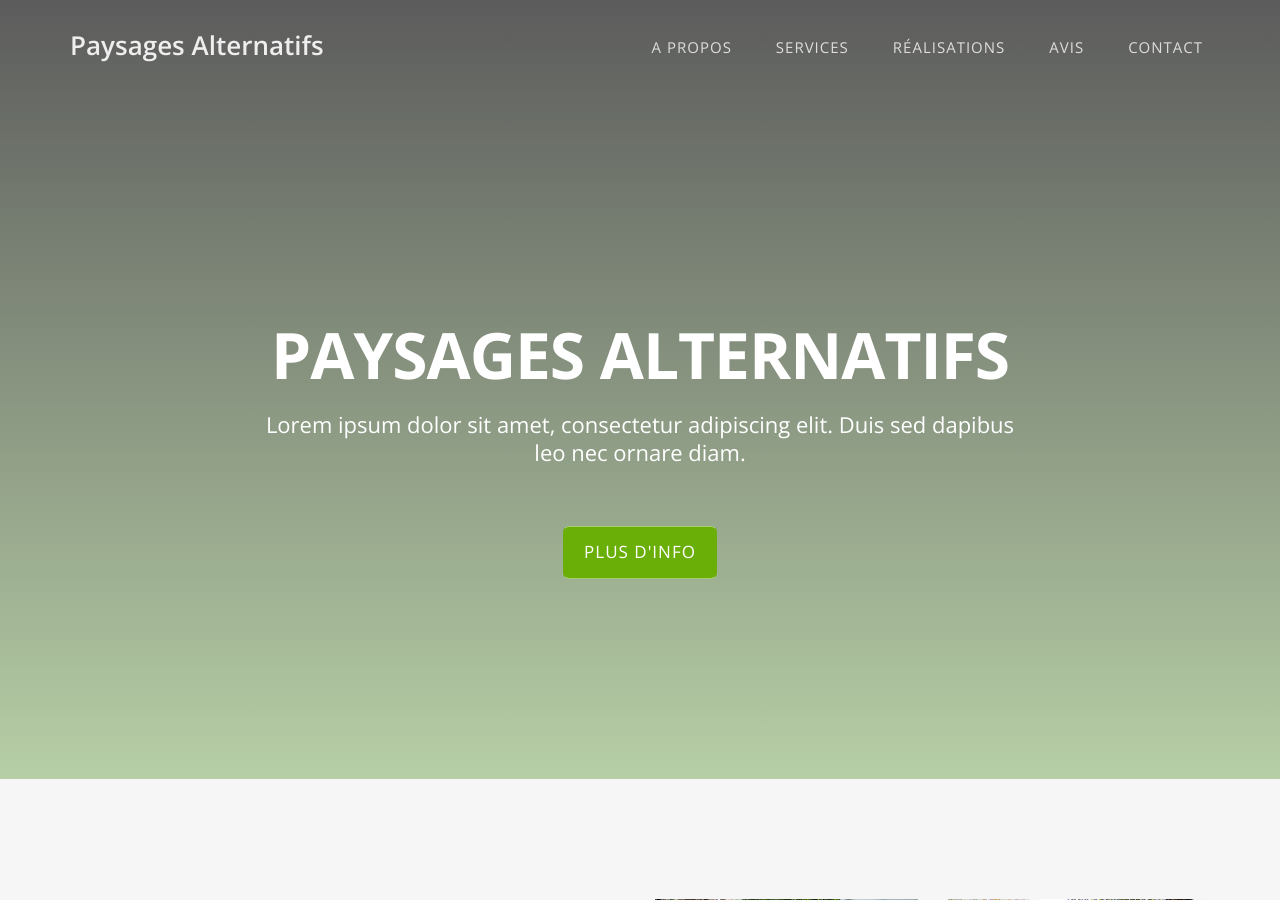
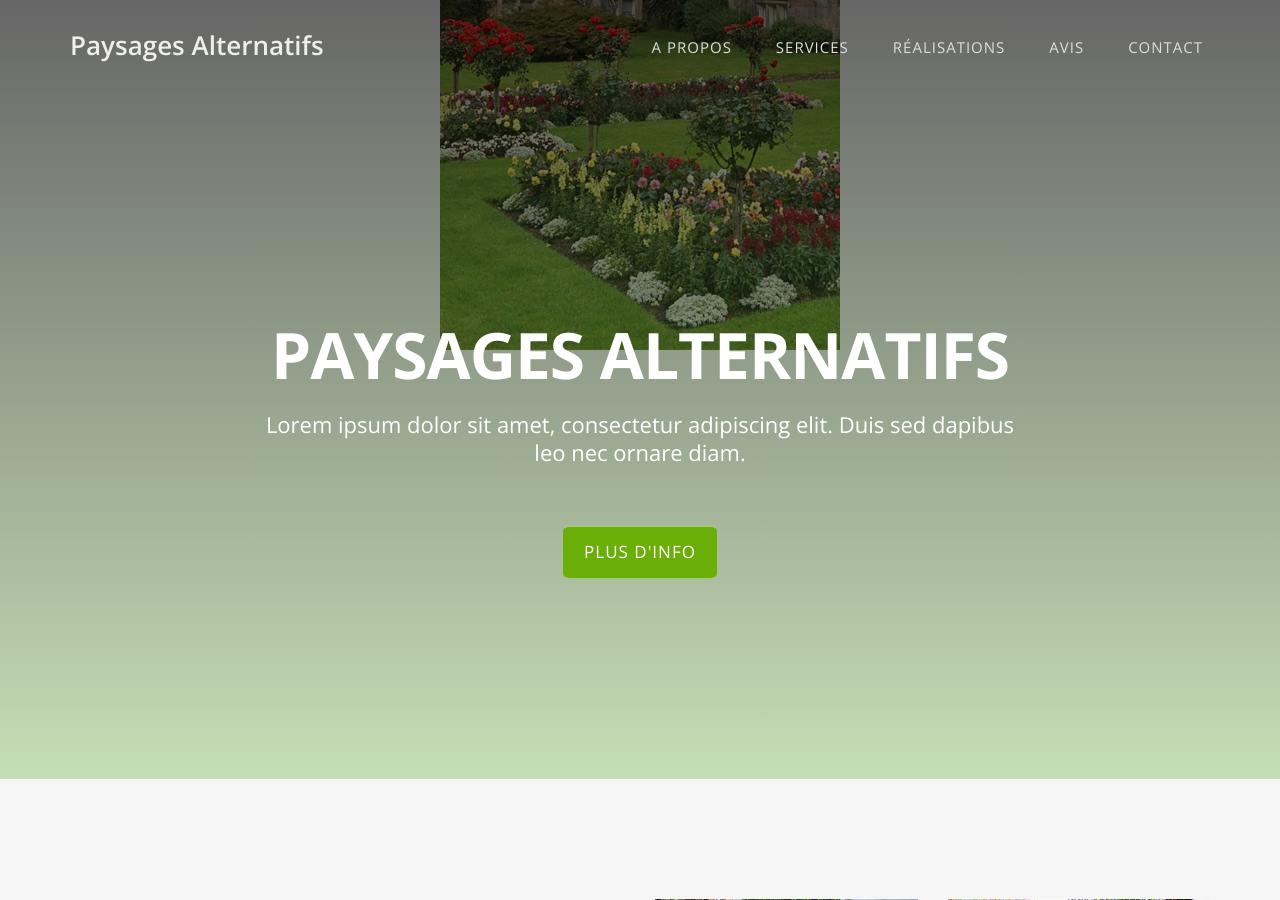
Before and after one commit to paysagealternatif/website, a Jekyll site: the page built from index.md, in a window 1280 px wide and 900 px high. Built offline with Jekyll 4.4.1, drawn with Linux system fonts in a browser that asks for light colours; our own code applies the rules of GitHub Pages for plain Markdown files.

Commit message:
Fix banner

```diff
--- a/_includes/header.html
+++ b/_includes/header.html
@@ -22,7 +22,7 @@
       </nav>
       <!-- Header -->
       <header id="header">
-        <div class="intro" style="{{site.baseurl}}{{page.heroheader.banniere}} top center no-repeat">
+        <div class="intro" style="background:url({{site.baseurl}}{{page.heroheader.banniere}}) top center no-repeat">
           <div class="overlay">
             <div class="container">
               <div class="row">
```
